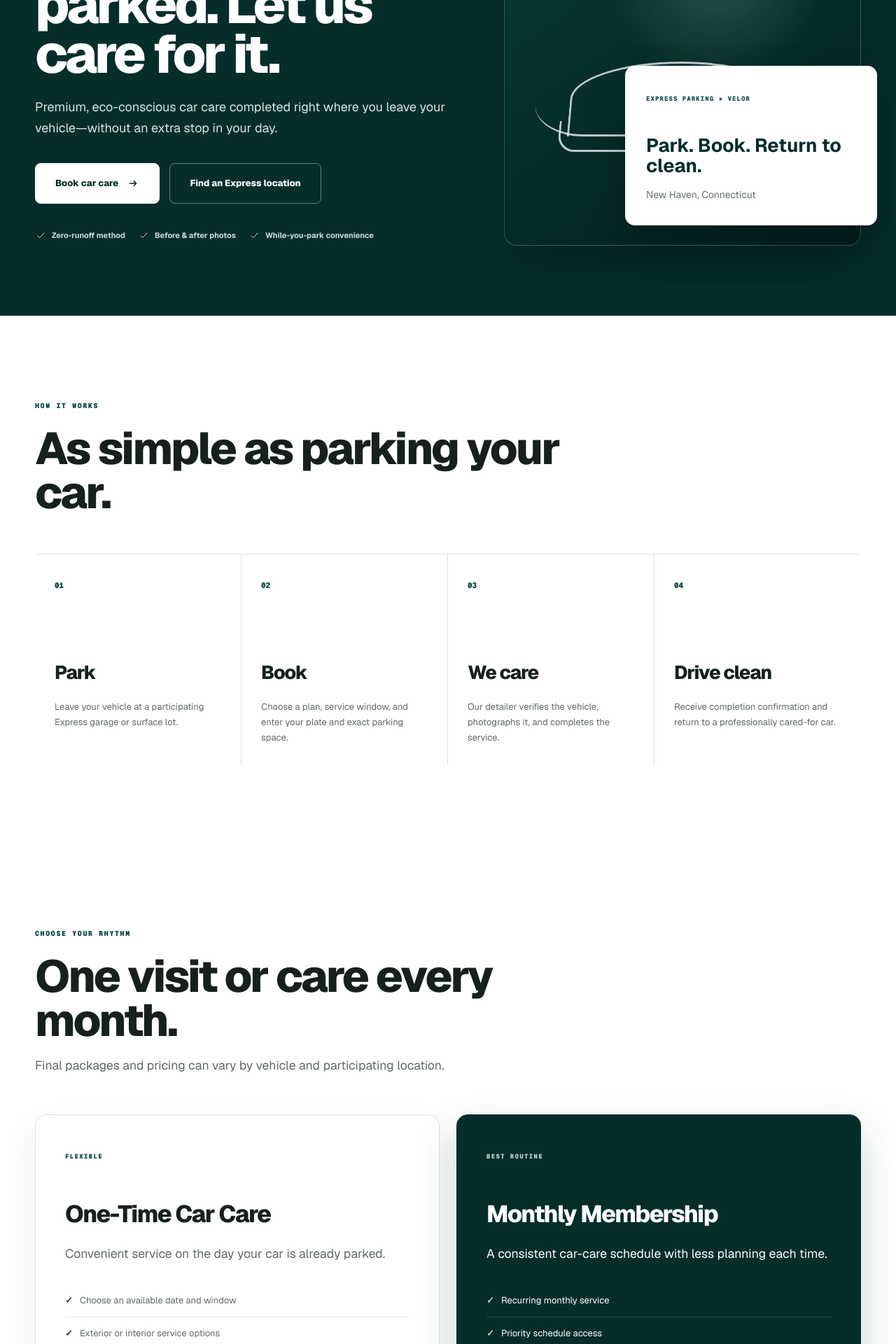
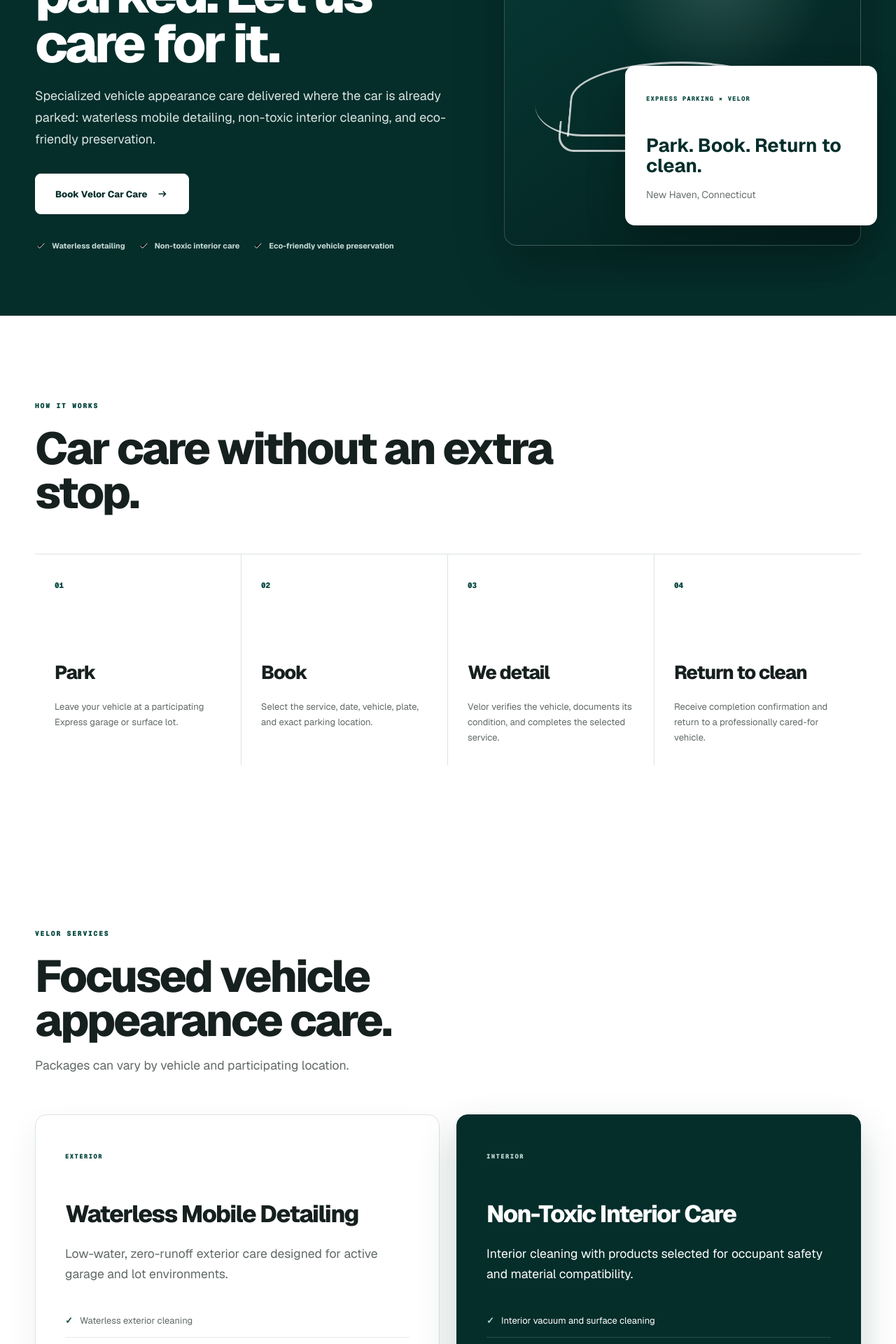
Before and after one commit to expresparking/express-parking-web, a Next.js app: page /velor in a window 1280 px wide. Shown: the part 360-2280 px from the top of the page at 70% size. Built offline with nearby package versions, Linux system fonts and the light colour scheme.

Commit message:
Refine Velor as distinct car care division

```diff
--- a/app/velor/page.tsx
+++ b/app/velor/page.tsx
@@ -1,30 +1,28 @@
 import type { Metadata } from "next";
-import Link from "next/link";
 import { ArrowIcon, CheckIcon } from "../ui";
 import VelorBooking from "./VelorBooking";
 
 export const metadata: Metadata = {
   title: "Velor Car Care | While-You-Park Service",
-  description: "Book eco-conscious Velor car care while your vehicle is parked at an Express Parking location.",
+  description: "Waterless mobile detailing, non-toxic interior cleaning, and eco-friendly vehicle care while your car is parked.",
 };
 
 export default function VelorPage() {
   return (
     <main className="velor-page">
-      <section className="velor-hero">
+      <section className="velor-hero" style={{ background: "#090B0B" }}>
         <div className="shell velor-hero-grid">
           <div>
             <span className="velor-wordmark">VELOR <small>CAR CARE</small></span>
             <h1>Your car is parked. Let us care for it.</h1>
-            <p>Premium, eco-conscious car care completed right where you leave your vehicle—without an extra stop in your day.</p>
+            <p>Specialized vehicle appearance care delivered where the car is already parked: waterless mobile detailing, non-toxic interior cleaning, and eco-friendly preservation.</p>
             <div className="button-row">
-              <a className="button velor-primary" href="#book-velor">Book car care <ArrowIcon /></a>
-              <Link className="button velor-secondary" href="/find-parking">Find an Express location</Link>
+              <a className="button velor-primary" href="#book-velor">Book Velor Car Care <ArrowIcon /></a>
             </div>
             <div className="velor-trust">
-              <span><CheckIcon />Zero-runoff method</span>
-              <span><CheckIcon />Before &amp; after photos</span>
-              <span><CheckIcon />While-you-park convenience</span>
+              <span><CheckIcon />Waterless detailing</span>
+              <span><CheckIcon />Non-toxic interior care</span>
+              <span><CheckIcon />Eco-friendly vehicle preservation</span>
             </div>
           </div>
           <div className="velor-hero-art" aria-label="Velor while-you-park car care">
@@ -36,28 +34,29 @@
 
       <section className="velor-how">
         <div className="shell">
-          <div className="velor-section-head"><span>HOW IT WORKS</span><h2>As simple as parking your car.</h2></div>
+          <div className="velor-section-head"><span>HOW IT WORKS</span><h2>Car care without an extra stop.</h2></div>
           <div className="velor-steps">
             <article><span>01</span><h3>Park</h3><p>Leave your vehicle at a participating Express garage or surface lot.</p></article>
-            <article><span>02</span><h3>Book</h3><p>Choose a plan, service window, and enter your plate and exact parking space.</p></article>
-            <article><span>03</span><h3>We care</h3><p>Our detailer verifies the vehicle, photographs it, and completes the service.</p></article>
-            <article><span>04</span><h3>Drive clean</h3><p>Receive completion confirmation and return to a professionally cared-for car.</p></article>
+            <article><span>02</span><h3>Book</h3><p>Select the service, date, vehicle, plate, and exact parking location.</p></article>
+            <article><span>03</span><h3>We detail</h3><p>Velor verifies the vehicle, documents its condition, and completes the selected service.</p></article>
+            <article><span>04</span><h3>Return to clean</h3><p>Receive completion confirmation and return to a professionally cared-for vehicle.</p></article>
           </div>
         </div>
       </section>
 
       <section className="velor-tiers shell">
-        <div className="velor-section-head"><span>CHOOSE YOUR RHYTHM</span><h2>One visit or care every month.</h2><p>Final packages and pricing can vary by vehicle and participating location.</p></div>
+        <div className="velor-section-head"><span>VELOR SERVICES</span><h2>Focused vehicle appearance care.</h2><p>Packages can vary by vehicle and participating location.</p></div>
         <div className="velor-tier-grid">
-          <article><span>FLEXIBLE</span><h3>One-Time Car Care</h3><p>Convenient service on the day your car is already parked.</p><ul><li>Choose an available date and window</li><li>Exterior or interior service options</li><li>Before-and-after photo proof</li><li>Completion notification</li></ul><a href="#book-velor">Choose one-time care <ArrowIcon /></a></article>
-          <article className="featured"><span>BEST ROUTINE</span><h3>Monthly Membership</h3><p>A consistent car-care schedule with less planning each time.</p><ul><li>Recurring monthly service</li><li>Priority schedule access</li><li>Member service history</li><li>Secure recurring Clover payment once connected</li></ul><a href="#book-velor">Choose membership <ArrowIcon /></a></article>
+          <article><span>EXTERIOR</span><h3>Waterless Mobile Detailing</h3><p>Low-water, zero-runoff exterior care designed for active garage and lot environments.</p><ul><li>Waterless exterior cleaning</li><li>Wheel and tire appearance care</li><li>Exterior touch-up detailing</li><li>Before-and-after photo documentation</li></ul></article>
+          <article className="featured"><span>INTERIOR</span><h3>Non-Toxic Interior Care</h3><p>Interior cleaning with products selected for occupant safety and material compatibility.</p><ul><li>Interior vacuum and surface cleaning</li><li>Dashboard and trim care</li><li>Glass cleaning</li><li>Eco-conscious product selection</li></ul></article>
         </div>
+        <div className="button-row"><a className="button velor-primary" href="#book-velor">Book Velor Car Care <ArrowIcon /></a></div>
       </section>
 
       <section className="velor-standard">
         <div className="shell velor-standard-grid">
-          <div><span>THE VELOR STANDARD</span><h2>Thoughtful car care. Minimal site impact.</h2></div>
-          <div><p>Velor is designed for active parking environments. Our water-conscious, zero-runoff process helps protect the garage while carefully treating the vehicle.</p><div className="velor-standard-list"><span>Eco-conscious product selection</span><span>Interior-safe care protocols</span><span>Property-approved service zones</span><span>Photo-documented completion</span></div></div>
+          <div><span>THE VELOR STANDARD</span><h2>Vehicle preservation with minimal site impact.</h2></div>
+          <div><p>Velor is designed specifically for parked vehicles. Our process emphasizes low runoff, careful material treatment, photo documentation, and efficient service inside active parking environments.</p><div className="velor-standard-list"><span>Waterless / low-runoff exterior methods</span><span>Non-toxic interior product selection</span><span>Property-approved service zones</span><span>Photo-documented completion</span></div></div>
         </div>
       </section>
 
```
